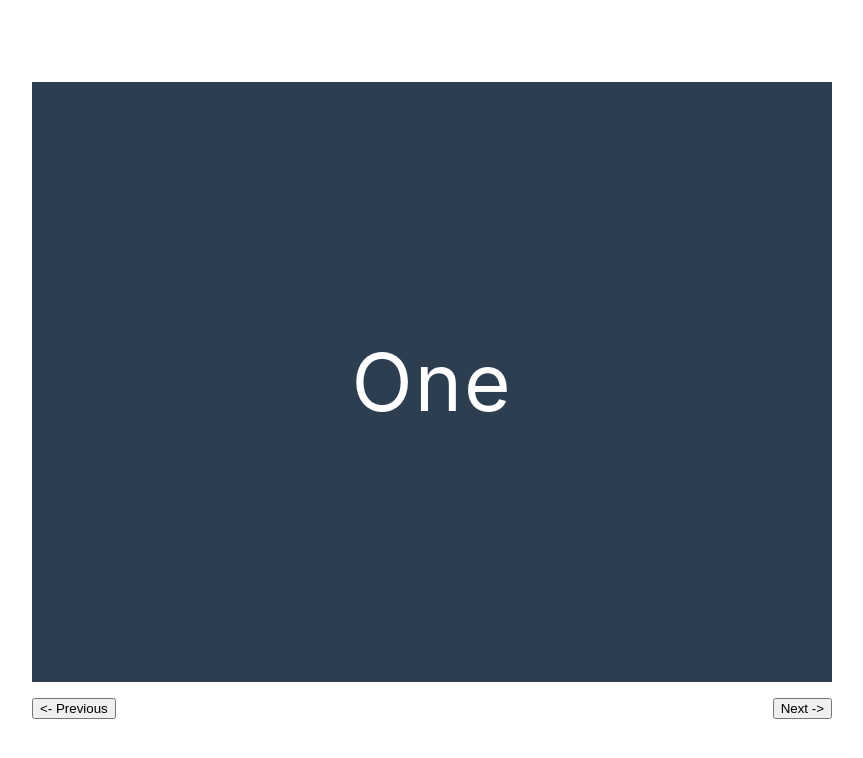
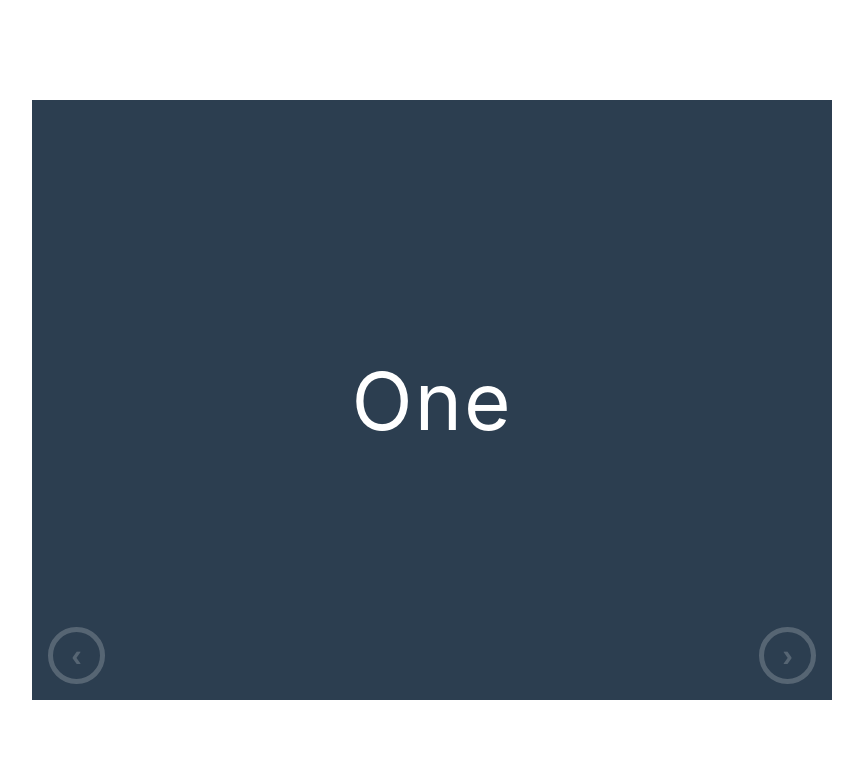
Before and after one commit to ThatTokenGirl/react-carousel-demo, a React (Create React App) app: page / in a window 1280 px wide. Shown: the top 758 px of the page, without its empty margins (208-1071 px from the left). Built offline with nearby package versions, Linux system fonts and the light colour scheme.

Commit message:
Update to navigation-button styles

```diff
--- a/src/App.css
+++ b/src/App.css
@@ -1,38 +1,61 @@
-.App {
-  text-align: center;
+.carousel-container {
+  position: relative;
 }
 
-.App-logo {
-  height: 40vmin;
-  pointer-events: none;
+.carousel-controls-container {
+  position: absolute;
+  bottom: 0;
+  left: 0;
+  right: 0;
+
+  display: flex;
+  padding: 1rem;
+
+  opacity: 0.2;
 }
 
-@media (prefers-reduced-motion: no-preference) {
-  .App-logo {
-    animation: App-logo-spin infinite 20s linear;
-  }
+.carousel-controls-container:hover {
+  opacity: 1;
+  background-color: rgba(0, 0, 0, 0.2);
+  transition: all 150ms linear;
 }
 
-.App-header {
-  background-color: #282c34;
-  min-height: 100vh;
-  display: flex;
-  flex-direction: column;
-  align-items: center;
-  justify-content: center;
-  font-size: calc(10px + 2vmin);
-  color: white;
+.carousel-controls-container:hover > .carousel-navigation-previous,
+.carousel-controls-container:hover > .carousel-navigation-next {
+  opacity: 0.7;
 }
 
-.App-link {
-  color: #61dafb;
+.carousel-controls-container:hover > .carousel-navigation-previous:hover,
+.carousel-controls-container:hover > .carousel-navigation-next:hover {
+  opacity: 1;
+  background-color: rgba(0, 0, 0, 0.4);
+  transition: all 150ms linear;
 }
 
-@keyframes App-logo-spin {
-  from {
-    transform: rotate(0deg);
-  }
-  to {
-    transform: rotate(360deg);
-  }
+.carousel-navigation-previous,
+.carousel-navigation-next {
+  border: none;
+  background: none;
+  outline: none;
+  font-weight: bold;
+  font-size: 32px;
+  height: 57px;
+  width: 57px;
+  padding: 0;
+  border-radius: 50%;
+  color: white;
+  border: 5px solid white;
+  display: flex;
+  justify-content: center;
+  align-items: center;
+  flex: 0 0 auto;
 }
+
+.carousel-navigation-next {
+  margin-left: auto;
+}
+
+.carousel-navigation-previous,
+.carousel-navigation-next {
+  cursor: pointer;
+}
--- a/src/App.tsx
+++ b/src/App.tsx
@@ -1,10 +1,12 @@
 import React from "react";
 import "./App.css";
 import {
+  BackButton,
   Carousel,
   CarouselItem,
   CarouselNavigationButtons,
   CarouselRenderer2d,
+  NextButton,
 } from "./carousel";
 import { InfiniteCarouselControllerContext } from "./carousel/carousel.context";
 
@@ -27,7 +29,10 @@ function App() {
           Three
         </div>
       </CarouselItem>
-      <CarouselNavigationButtons></CarouselNavigationButtons>
+      <CarouselNavigationButtons>
+        <BackButton>&lsaquo;</BackButton>
+        <NextButton>&rsaquo;</NextButton>
+      </CarouselNavigationButtons>
     </Carousel>
   );
 }
--- a/src/carousel/carousel-controls/navigation-buttons/navigation-buttons.component.tsx
+++ b/src/carousel/carousel-controls/navigation-buttons/navigation-buttons.component.tsx
@@ -1,42 +1,60 @@
-import React from "react";
+import React, { FunctionComponent, useContext } from "react";
+import { CarouselContext } from "../../carousel.context";
 import { CarouselControl } from "../carousel-control";
-import styles from "./navigation-buttons.module.scss";
 
 export class CarouselNavigationButtons extends CarouselControl {
   render() {
-    const controller = this.context;
+    const { context: controller } = this;
     const buttons: any[] = [];
+    const { children } = this.props;
 
     if (controller.hasPrevious) {
-      buttons.push(
-        <button
-          key="previous"
-          className={styles.navigation_previous}
-          onClick={() => controller.previous()}
-        >
-          {"<- Previous"}
-        </button>
+      const backButton = React.Children.toArray(children).find(
+        (element) =>
+          typeof element === "object" &&
+          "type" in element &&
+          element.type === BackButton
       );
+
+      buttons.push(backButton);
     }
 
     if (controller.hasNext) {
-      buttons.push(
-        <button
-          key="next"
-          className={styles.navigation_next}
-          onClick={() => controller.next()}
-        >
-          {"Next ->"}
-        </button>
+      const nextButton = React.Children.toArray(children).find(
+        (element) =>
+          typeof element === "object" &&
+          "type" in element &&
+          element.type === NextButton
       );
+      buttons.push(nextButton);
     }
 
-    return (
-      <div className={styles.navigation_container}>
-        {this.props.children}
-
-        <div className={styles.navigation_buttons}>{buttons}</div>
-      </div>
-    );
+    return <>{buttons}</>;
   }
 }
+
+export const BackButton: FunctionComponent = ({ children }) => {
+  const controller = useContext(CarouselContext);
+
+  return (
+    <button
+      className="carousel-navigation-previous"
+      onClick={() => controller.previous()}
+    >
+      {!children ? "<- Previous" : children}
+    </button>
+  );
+};
+
+export const NextButton: FunctionComponent = ({ children }) => {
+  const controller = useContext(CarouselContext);
+
+  return (
+    <button
+      className="carousel-navigation-next"
+      onClick={() => controller.next()}
+    >
+      {!children ? "Next ->" : children}
+    </button>
+  );
+};
--- a/src/carousel/carousel-controls/navigation-buttons/navigation-buttons.module.scss
+++ /dev/null
@@ -1,13 +0,0 @@
-.navigation_container {
-  display: flex;
-  flex-direction: column;
-}
-
-.navigation_buttons {
-  margin-top: 1rem;
-  display: flex;
-
-  .navigation_next {
-    margin-left: auto;
-  }
-}
--- a/src/index.css
+++ b/src/index.css
@@ -1,3 +1,8 @@
+*,
+*:before,
+*:after {
+  box-sizing: border-box;
+}
 body {
   margin: 0;
   font-family: -apple-system, BlinkMacSystemFont, "Segoe UI", "Roboto", "Oxygen",
```
